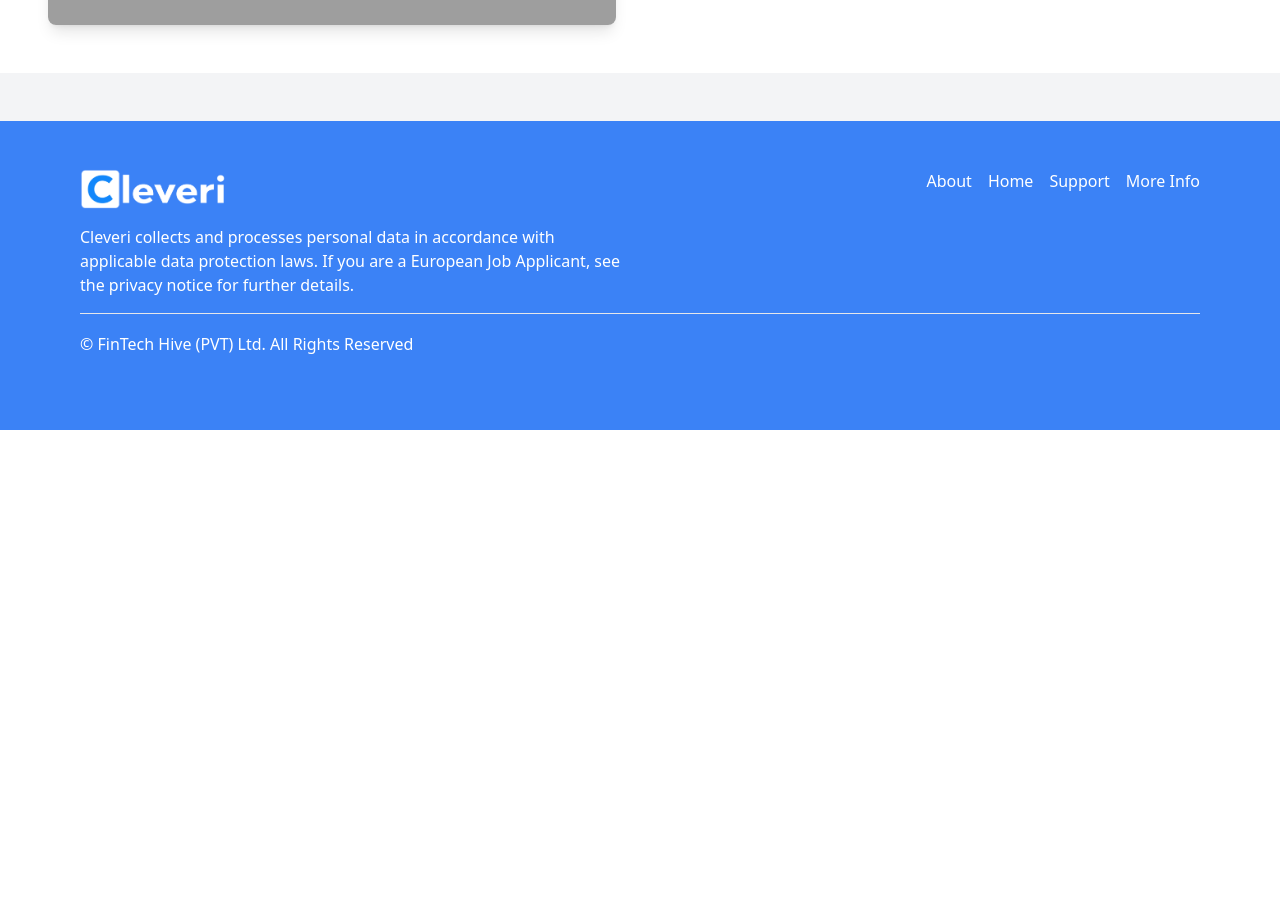
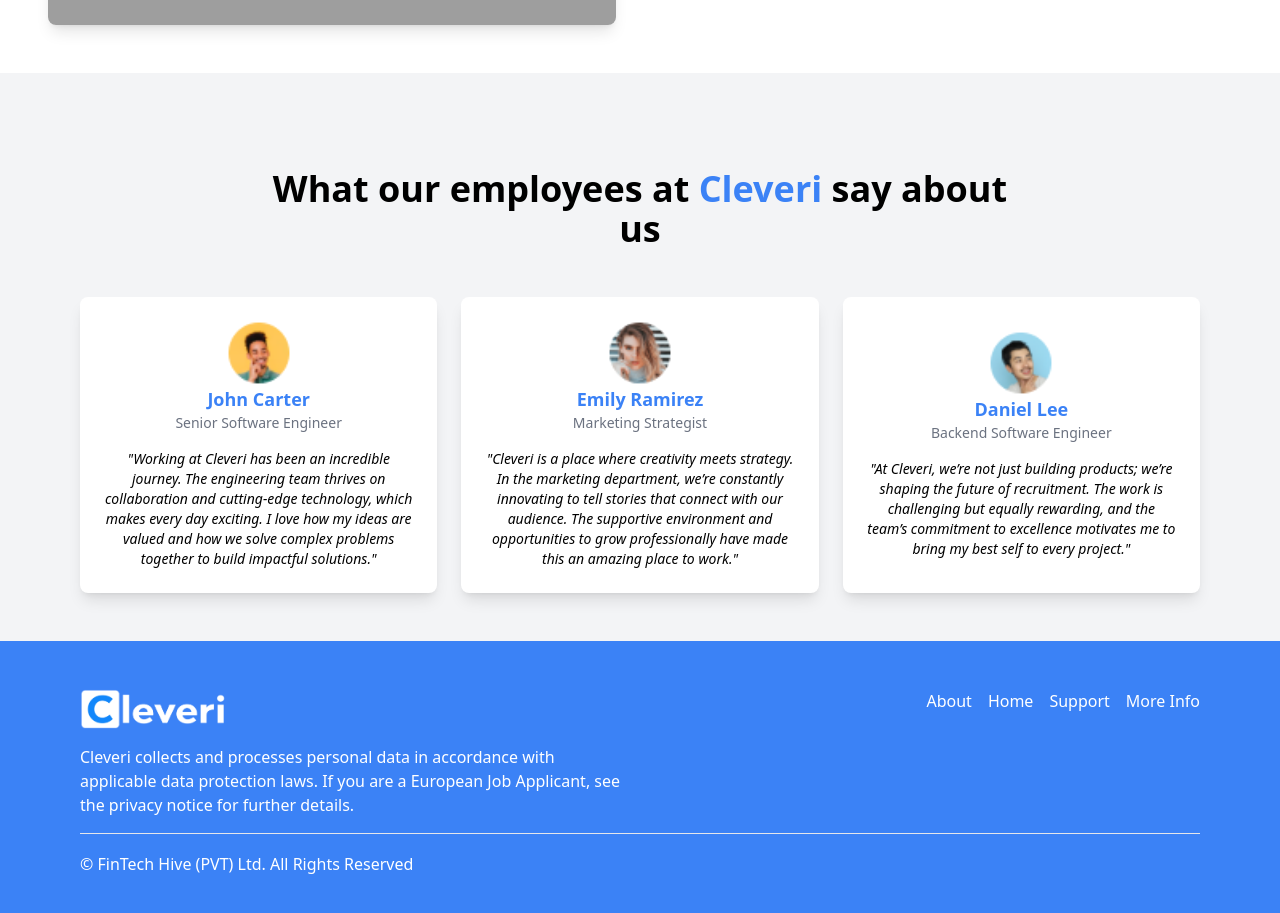
Before and after one commit to zafar-m3n/CareerPageTemplates, a React (Vite) app: page /template2 in a window 1280 px wide. Shown: the part 940-1853 px from the top of the page. Before the commit the page ends 1370 px from the top, so only its background shows below. Built offline with nearby package versions, Linux system fonts and the light colour scheme; grey boxes are pictures that could not be loaded; some icons are missing.

Commit message:
Testimonials

```diff
--- /dev/null
+++ b/src/components/template2/Testimonials.jsx
@@ -0,0 +1,40 @@
+import React from "react";
+import DynamicValues from "@/data/data";
+
+const Benefits = () => {
+  return (
+    <section className="py-6 md:py-12 px-6 lg:px-20">
+      <div className="flex justify-center mb-12">
+        <h2 className="text-3xl lg:text-4xl font-bold text-center max-w-3xl">
+          What our employees at <span className="text-blue-500">Cleveri </span>
+          say about us
+        </h2>
+      </div>
+      <div className="grid grid-cols-1 md:grid-cols-3 gap-6">
+        {DynamicValues.employeeTestimonials.map((testimonial) => {
+          return (
+            <div
+              key={testimonial.id}
+              className="bg-white rounded-lg shadow-lg p-6 flex flex-col items-center justify-center"
+            >
+              <img
+                src={testimonial.pic}
+                alt={testimonial.name}
+                className="w-16 h-16 rounded-full"
+              />
+              <h3 className="text-lg font-bold text-blue-500">
+                {testimonial.name}
+              </h3>
+              <p className="text-sm text-gray-500 mb-4">{testimonial.job}</p>
+              <p className="text-sm text-center italic">
+                "{testimonial.testimonial}"
+              </p>
+            </div>
+          );
+        })}
+      </div>
+    </section>
+  );
+};
+
+export default Benefits;
--- a/src/pages/template2/index.jsx
+++ b/src/pages/template2/index.jsx
@@ -3,6 +3,7 @@
 import Footer from "@/components/template2/Footer";
 import HeroSection from "@/components/template2/HeroSection";
 import Benefits from "@/components/template2/Benefits";
+import Testimonials from "@/components/template2/Testimonials";
 
 const Template2 = () => {
   return (
@@ -10,6 +11,7 @@
       <Header />
       <HeroSection />
       <Benefits />
+      <Testimonials />
       <Footer />
     </div>
   );
```
